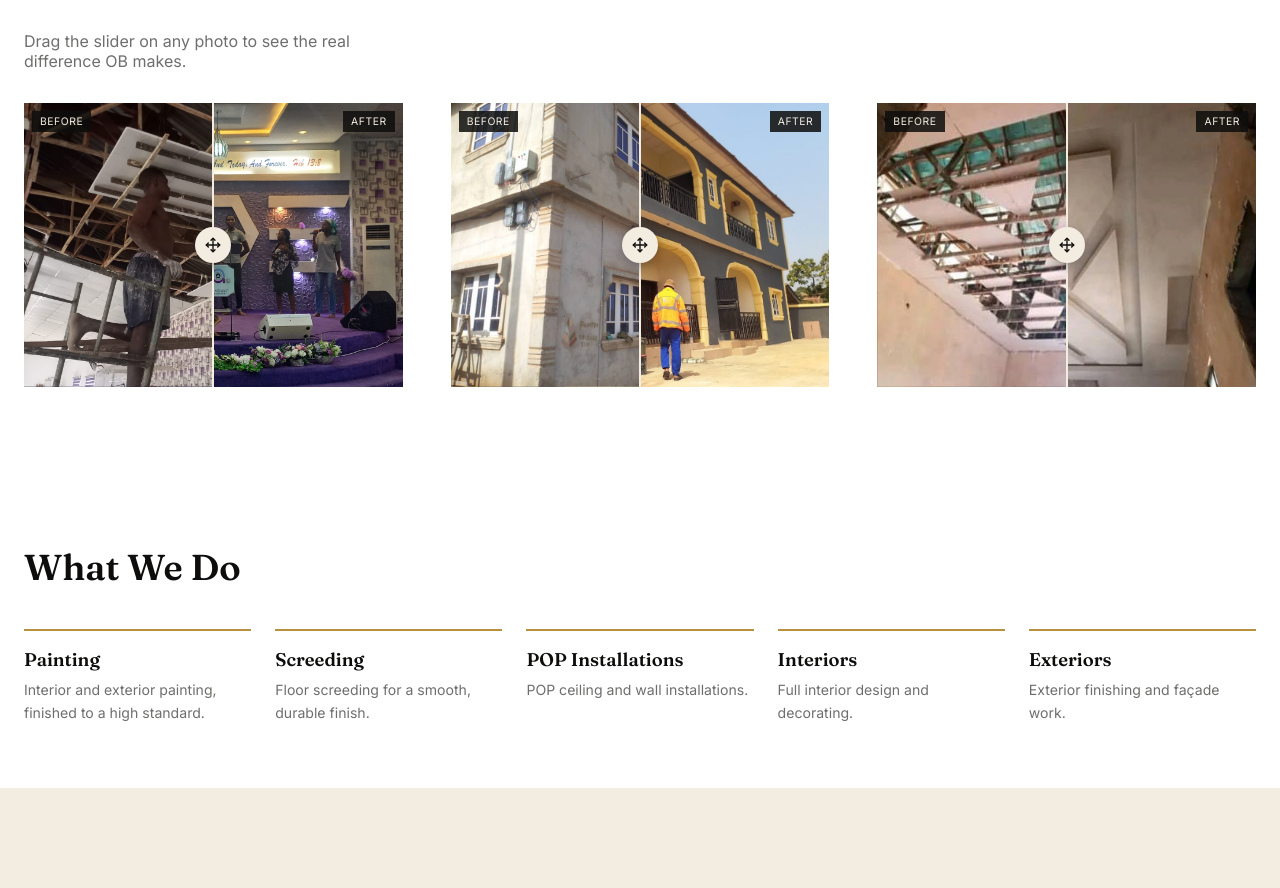
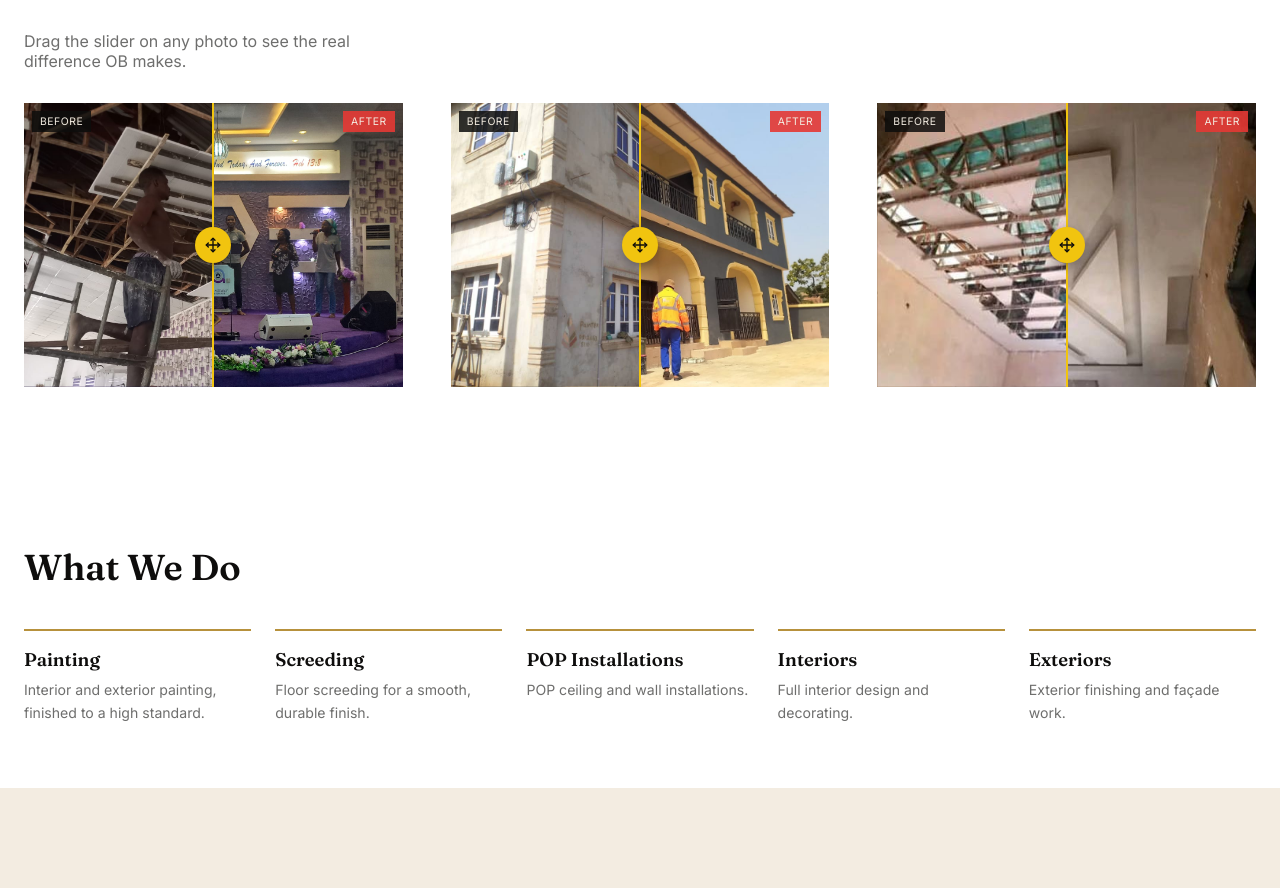
Before and after one commit to ashleybrown22343-max/obdesigns, a React (Vite) app: page / in a window 1280 px wide. Shown: the part 1598-2486 px from the top of the page. Built offline with nearby package versions, Linux system fonts and the light colour scheme.

Commit message:
Update BeforeAfterSlider.tsx

```diff
--- a/src/components/BeforeAfterSlider.tsx
+++ b/src/components/BeforeAfterSlider.tsx
@@ -44,7 +44,7 @@ export default function BeforeAfterSlider({ before, after, alt = "Project" }: Pr
         overflow: "hidden",
         userSelect: "none",
         cursor: "ew-resize",
-        background: "#0E0D0C0d",
+        background: "rgba(14, 13, 12, 0.05)",
         touchAction: "none",
       }}
     >
@@ -75,7 +75,7 @@ export default function BeforeAfterSlider({ before, after, alt = "Project" }: Pr
           bottom: 0,
           left: `${position}%`,
           width: "2px",
-          background: "#F3ECE1",
+          background: "var(--gold)",
           transform: "translateX(-1px)",
         }}
       />
@@ -88,22 +88,22 @@ export default function BeforeAfterSlider({ before, after, alt = "Project" }: Pr
           width: 36,
           height: 36,
           borderRadius: "999px",
-          background: "#F3ECE1",
+          background: "var(--gold)",
           display: "flex",
           alignItems: "center",
           justifyContent: "center",
-          boxShadow: "0 4px 12px #0E0D0C55",
+          boxShadow: "0 4px 12px rgba(14, 13, 12, 0.4)",
         }}
       >
-        <Move size={16} color="#0E0D0C" />
+        <Move size={16} color="var(--black)" />
       </div>
 
-      <span style={{ position: "absolute", top: 8, left: 8, background: "#0E0D0Cd9", color: "#F3ECE1", fontSize: "0.65rem", padding: "0.25rem 0.5rem", fontFamily: "Inter, sans-serif", letterSpacing: "0.05em", textTransform: "uppercase" }}>
+      <span style={{ position: "absolute", top: 8, left: 8, background: "rgba(14, 13, 12, 0.85)", color: "var(--off-white)", fontSize: "0.65rem", padding: "0.25rem 0.5rem", fontFamily: "Inter, sans-serif", letterSpacing: "0.05em", textTransform: "uppercase" }}>
         Before
       </span>
-      <span style={{ position: "absolute", top: 8, right: 8, background: "#0E0D0Cd9", color: "#F3ECE1", fontSize: "0.65rem", padding: "0.25rem 0.5rem", fontFamily: "Inter, sans-serif", letterSpacing: "0.05em", textTransform: "uppercase" }}>
+      <span style={{ position: "absolute", top: 8, right: 8, background: "rgba(229, 57, 53, 0.9)", color: "var(--off-white)", fontSize: "0.65rem", padding: "0.25rem 0.5rem", fontFamily: "Inter, sans-serif", letterSpacing: "0.05em", textTransform: "uppercase" }}>
         After
       </span>
     </div>
   );
-          }
+        }
```
